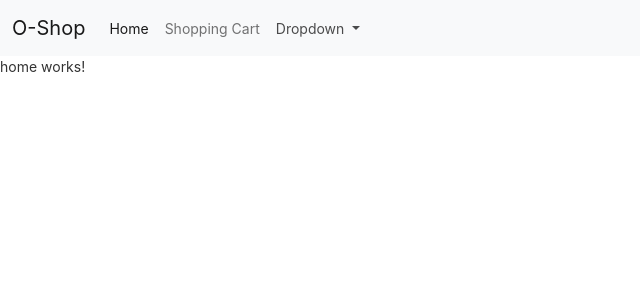
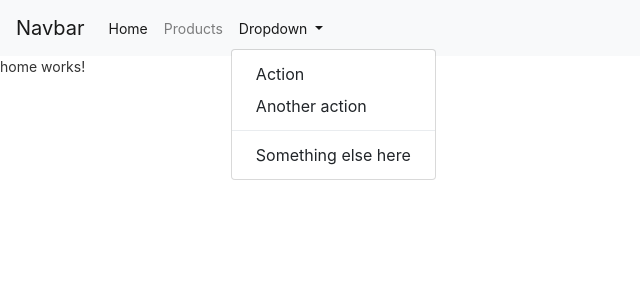
Before and after one commit to Ibrogidi/my-app, an Angular app: page / in a window 1280 px wide. Both pictures are taken after a click on the button "Dropdown". Shown: the top 300 px of the page, without its empty margins (0-640 px from the left). Built offline with nearby package versions, Linux system fonts and the light colour scheme.

Commit message:
dropdown works

```diff
--- a/src/app/app.module.ts
+++ b/src/app/app.module.ts
@@ -13,6 +13,7 @@ import { MyOrdersComponent } from './my-orders/my-orders.component';
 import { AdminProductsComponent } from './admin/admin-products/admin-products.component';
 import { LoginComponent } from './login/login.component';
 import { AdminOrdersComponent } from './admin/admin-orders/admin-orders.component';
+import { NgbModule } from '@ng-bootstrap/ng-bootstrap';
 
 @NgModule({
   declarations: [
@@ -30,7 +31,8 @@ import { AdminOrdersComponent } from './admin/admin-orders/admin-orders.componen
   ],
   imports: [
     BrowserModule,
-    AppRoutingModule
+    AppRoutingModule,
+    NgbModule,
   ],
   providers: [],
   bootstrap: [AppComponent]
--- a/src/app/nav-bar/nav-bar.component.html
+++ b/src/app/nav-bar/nav-bar.component.html
@@ -1,34 +1,35 @@
 <nav class="navbar navbar-expand-lg navbar-light bg-light">
-    <div class="container-fluid">
-      <a class="navbar-brand">O-Shop</a>
-      <button class="navbar-toggler" type="button" data-bs-toggle="collapse" data-bs-target="#navbarSupportedContent" aria-controls="navbarSupportedContent" aria-expanded="false" aria-label="Toggle navigation">
+  <a class="navbar-brand" href="#">Navbar</a>
+  <button class="navbar-toggler" type="button" data-toggle="collapse" data-target="#navbarSupportedContent" aria-controls="navbarSupportedContent" aria-expanded="false" aria-label="Toggle navigation">
     <span class="navbar-toggler-icon"></span>
   </button>
+
   <div class="collapse navbar-collapse" id="navbarSupportedContent">
-        <ul class="navbar-nav me-auto mb-2 mb-lg-0">
-          <li class="nav-item">
-            <a class="nav-link active" aria-current="page" routerLink="">Home</a>
+    <ul class="navbar-nav mr-auto">
+      <li class="nav-item active">
+        <a class="nav-link" routerLink="">Home <span class="sr-only">(current)</span></a>
       </li>
       <li class="nav-item">
-            <a class="nav-link" routerLink="/shopping-cart">Shopping Cart</a>
+        <a class="nav-link" routerLink="/products">Products</a>
       </li>
-          <li class="nav-item dropdown">
-            <a class="nav-link dropdown-toggle" href="#" id="navbarDropdown" role="button" data-bs-toggle="dropdown" aria-expanded="false">
+      <li class="nav-item dropdown"ngbDropdown>
+        <a class="nav-link dropdown-toggle"  id="navbarDropdown" role="button" data-toggle="dropdown" aria-haspopup="true" aria-expanded="false" ngbDropdownToggle>
           Dropdown
         </a>
-            <ul class="dropdown-menu" aria-labelledby="navbarDropdown">
-              <li><a class="dropdown-item" href="#">Action</a></li>
-              <li><a class="dropdown-item" href="#">Another action</a></li>
-              <li><hr class="dropdown-divider"></li>
-              <li><a class="dropdown-item" href="#">Something else here</a></li>
+        <div class="dropdown-menu" aria-labelledby="navbarDropdown" ngbDropdownMenu>
+          <a class="dropdown-item" href="#" ngbDropdownItem>Action</a>
+          <a class="dropdown-item" href="#" ngbDropdownItem>Another action</a>
+          <div class="dropdown-divider"></div>
+          <a class="dropdown-item" href="#" ngbDropdownItem>Something else here</a>
+        </div>
+      </li>
+      <!-- <li class="nav-item">
+        <a class="nav-link disabled" href="#">Disabled</a>
+      </li> -->
     </ul>
-          </li>
-
-        </ul>
-        <!-- <form class="d-flex">
-          <input class="form-control me-2" type="search" placeholder="Search" aria-label="Search">
-          <button class="btn btn-outline-success" type="submit">Search</button>
+    <!-- <form class="form-inline my-2 my-lg-0">
+      <input class="form-control mr-sm-2" type="search" placeholder="Search" aria-label="Search">
+      <button class="btn btn-outline-success my-2 my-sm-0" type="submit">Search</button>
     </form> -->
   </div>
-    </div>
 </nav>
--- a/src/polyfills.ts
+++ b/src/polyfills.ts
@@ -1,3 +1,7 @@
+/***************************************************************************************************
+ * Load `$localize` onto the global scope - used if i18n tags appear in Angular templates.
+ */
+import '@angular/localize/init';
 /**
  * This file includes polyfills needed by Angular and is loaded before the app.
  * You can add your own extra polyfills to this file.
```
Also changed, not shown: package.json (+28 -20 lines), 1 other file (tests, documents, lock files or other folders). Lines whose indentation alone changed are shown as unchanged.
